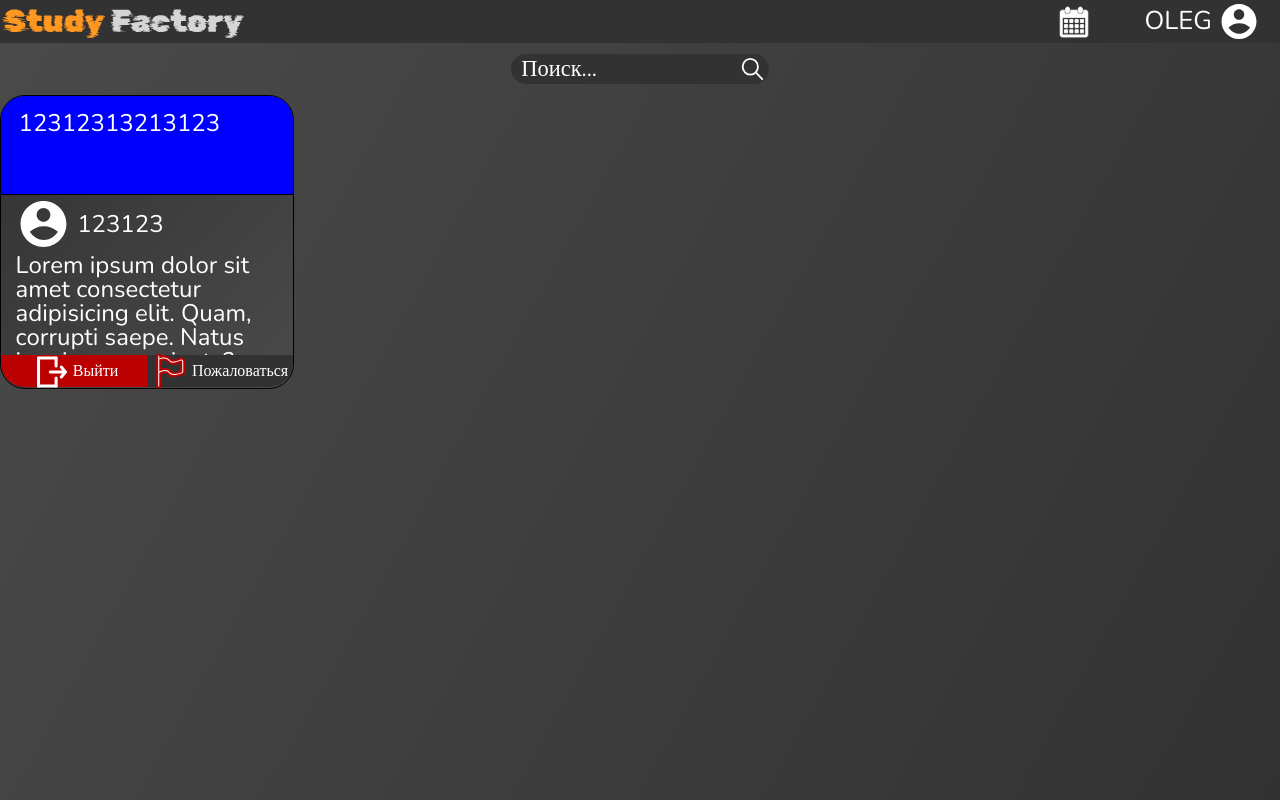
After one commit to artemijMoskowsky/StudyFactory, a Python web app: template core_app/templates/index.html in a window 1280 px wide. The commit adds this page. Run offline with Jinja, Linux system fonts and the light colour scheme; the template is opened without the code that fills it, so the values that code supplies are empty.

Commit message:
added a home page layout

```diff
--- /dev/null
+++ b/core_app/__init__.py
@@ -0,0 +1,3 @@
+from .app import *
+from .models import *
+from .views import *
--- /dev/null
+++ b/core_app/static/css/index.css
@@ -0,0 +1,162 @@
+.content-placer {
+    flex-direction: column;
+    align-items: center;
+}
+
+#search-container {
+    display: flex;
+    justify-content: center;
+    align-items: center;
+    width: 100%;
+    height: 7%;
+}
+
+#search-form {
+    display: flex;
+    justify-content: center;
+    align-items: center;
+    height: 55.8%;
+    width: 20.1%;
+    border-radius: 30px;
+}
+
+#search-input {
+    width: 87.5%;
+    height: 100%;
+    border: none;
+    box-sizing: border-box;
+    background-color: #323232;
+    border-top-left-radius: 30px;
+    border-bottom-left-radius: 30px;
+    font-family: "Nunito";
+    font-size: 1.4em;
+    padding: 1px 10px;
+    color: white;
+}
+
+#search-input::placeholder {
+    color: white;
+}
+
+#search-input:focus {
+    outline: none;
+}
+
+#search-input:focus::placeholder {
+    color: #FF9720;
+}
+
+#search-form:focus-within {
+    border: 1px solid #FF9720;
+}
+
+#search-button {
+    display: flex;
+    justify-content: center;
+    align-items: center;
+    width: 12.5%;
+    height: 100%;
+    border: none;
+    cursor: pointer;
+    box-sizing: border-box;
+    background-color: #323232;
+    border-top-right-radius: 30px;
+    border-bottom-right-radius: 30px;
+}
+
+#the-lupa {
+    height: 100%;
+}
+
+#course-container {
+    width: 100%;
+    height: 93%;
+}
+
+.course {
+    display: flex;
+    flex-direction: column;
+    width: calc(10.8vw + 19.2vh);
+    height: calc(10.8vw + 19.2vh);
+    border-radius: 25px;
+    border: 1px solid black;
+    background: #323232;
+    background: linear-gradient(-46deg, rgba(74, 74, 74, 1) 0%, rgba(50, 50, 50, 1) 100%);
+    gap: 2.5%;
+}
+
+.course-name {
+    width: 100%;
+    height: 33.8%;
+    border-top-right-radius: 24px;
+    border-top-left-radius: 24px;
+    background-color: blue;
+    border-bottom: 1px solid black;
+    box-sizing: border-box;
+    padding: 5% 6%;
+    font-family: "Nunito";
+    font-size: 24px;
+    color: white;
+}
+
+.course-account {
+    display: flex;
+    align-items: center;
+    width: 100%;
+    height: 15%;
+    box-sizing: border-box;
+    padding: 0% 5%;
+    gap: 2.5%;
+}
+
+.course-creator {
+    font-family: "Nunito";
+    font-size: 24px;
+    color: white;
+}
+
+.course-description {
+    width: 100%;
+    height: 32.5%;
+    font-family: "Nunito";
+    font-size: 24px;
+    color: white;
+    box-sizing: border-box;
+    padding: 0% 5%;
+}
+
+.course-buttons {
+    display: flex;
+    width: 100%;
+    height: 11%;
+}
+
+.quit-course-button {
+    display: flex;
+    justify-content: center;
+    align-items: center;
+    width: 50%;
+    height: 100%;
+    border-bottom-left-radius: 24px;
+    background-color: #BA0000;
+    border: none;
+    font-family: "Nunito";
+    color: white;
+    font-size: 16px;
+    gap: 2.5%;
+}
+
+.report-course-button {
+    display: flex;
+    justify-content: center;
+    align-items: center;
+    width: 50%;
+    height: 100%;
+    border-bottom-right-radius: 24px;
+    background-color: #323232;
+    border: none;
+    font-family: "Nunito";
+    color: white;
+    font-size: 16px;
+    gap: 2.5%;
+}
--- /dev/null
+++ b/core_app/templates/index.html
@@ -0,0 +1,42 @@
+{% extends "base.html" %}
+
+{% block data %}
+<link rel="stylesheet" href="{{ url_for('core.static', filename='css/index.css') }}">
+{% endblock %}
+
+{% block title %}
+Core
+{% endblock %}
+
+{% block content %}
+    <div id="search-container">
+        <form id="search-form" method="post">
+            <input id="search-input" name="search" placeholder="Поиск..." />
+            <button id="search-button" type="submit">
+                <img id="the-lupa" src="{{ url_for('core.static', filename='img/The_Lupa.svg') }}" />
+            </button>
+        </form>
+    </div>
+    <div id="course-container">
+        <!-- !!!!!!!!!!!!!!!!!!!!!!!!!!!!!!!!!!!!!!!!!!!!!!!!!!!!!!!!!!!!!!!!!!!!!!!!! -->
+        <div class="course">
+            <div class="course-name">12312313213123</div>
+            <div class="course-account">
+                <img src="{{ url_for('static', filename='img/Account.svg') }}" />
+                <span class="course-creator">123123</span>
+            </div>
+            <div class="course-description">Lorem ipsum dolor sit amet consectetur adipisicing elit. Quam, corrupti saepe. Natus iure ipsam sapiente?</div>
+            <div class="course-buttons">
+                <button class="quit-course-button">
+                    <img src="{{ url_for('core.static', filename='img/Quit.svg') }}" />
+                    Выйти
+                </button>
+                <button class="report-course-button">
+                    <img src="{{ url_for('core.static', filename='img/Report.svg') }}" />
+                    Пожаловаться
+                </button>
+            </div>
+        </div>
+        <!-- !!!!!!!!!!!!!!!!!!!!!!!!!!!!!!!!!!!!!!!!!!!!!!!!!!!!!!!!!!!!!!!!!!!!!!!!!! -->
+    </div>
+{% endblock %}
--- /dev/null
+++ b/core_app/views.py
@@ -0,0 +1,4 @@
+from flask import render_template, request
+
+def render_home():
+    return render_template("index.html")
--- a/login_app/static/css/login.css
+++ b/login_app/static/css/login.css
@@ -1,8 +1,4 @@
 .content-placer {
-    width: 100%;
-    height: 100vh;
-    display: flex;
-    justify-content: center;
     align-items: center;
 }
 
--- a/login_app/templates/login.html
+++ b/login_app/templates/login.html
@@ -13,11 +13,11 @@ Login
         <div id="form-name">Авторизация</div>
         <div class="form-content-placer">
             <label for="email">Введите вашу электронную почту:</label>
-            <input class="form-input" id="email" placeholder="example@gmail.com"/>
+            <input class="form-input" id="email" name="email" placeholder="example@gmail.com"/>
         </div>
         <div class="form-content-placer">
             <label for="password">Введите пароль:</label>
-            <input class="form-input" id="password" placeholder="Ваш пароль..."/>
+            <input class="form-input" id="password" name="password" placeholder="Ваш пароль..."/>
         </div>
         <button id="submit-button" type="submit">Подтвердить</button>
     </form>
--- a/project/__init__.py
+++ b/project/__init__.py
@@ -3,7 +3,9 @@ from .settings import *
 from .db import *
 from .loadenv import *
 from .login_manager import *
+from core_app.app import *
 
 from login_app.app import *
 
 project.register_blueprint(blueprint = login_app)
+project.register_blueprint(blueprint = core_app)
--- a/project/static/css/base.css
+++ b/project/static/css/base.css
@@ -1,14 +1,22 @@
 @import url('https://fonts.googleapis.com/css2?family=Nunito:ital,wght@0,200..1000;1,200..1000&display=swap');
+
+html {
+    height: 100%;
+}
 
 body {
     background: #323232;
     background: linear-gradient(119deg, rgba(74, 74, 74, 1) 0%, rgba(50, 50, 50, 1) 100%);
+    min-width: 100%;
+    min-height: 100%;
 }
 
 header {
     width: 100%;
     height: fit-content;
-    position: fixed;
+    position: sticky;
+    top: 0px;
+    left: 0px;
     background-color: #323232;
     display: flex;
     justify-content: space-between;
@@ -47,3 +55,10 @@ header {
     color: white;
     font-size: calc(1.2vw + 1.3vh);
 }
+
+.content-placer {
+    width: 100%;
+    height: 94vh;
+    display: flex;
+    justify-content: center;
+}
--- a/project/urls.py
+++ b/project/urls.py
@@ -1,5 +1,8 @@
 from login_app.app import login_app
 from login_app.views import render_login, render_reg
+from core_app.app import core_app
+from core_app.views import render_home
 
 login_app.add_url_rule("/login", view_func=render_login, methods = ["POST", "GET"])
 login_app.add_url_rule("/registration", view_func=render_reg, methods = ["POST", "GET"])
+core_app.add_url_rule("/", view_func=render_home, methods=["POST", "GET"])
```
Also changed, not shown: core_app/app.py (added, +9 -0 lines), login_app/templates/reg.html (+5 -5 lines), core_app/models.py (added), core_app/static/img/Quit.svg (added), core_app/static/img/Report.svg (added), core_app/static/img/The_Lupa.svg (added).
